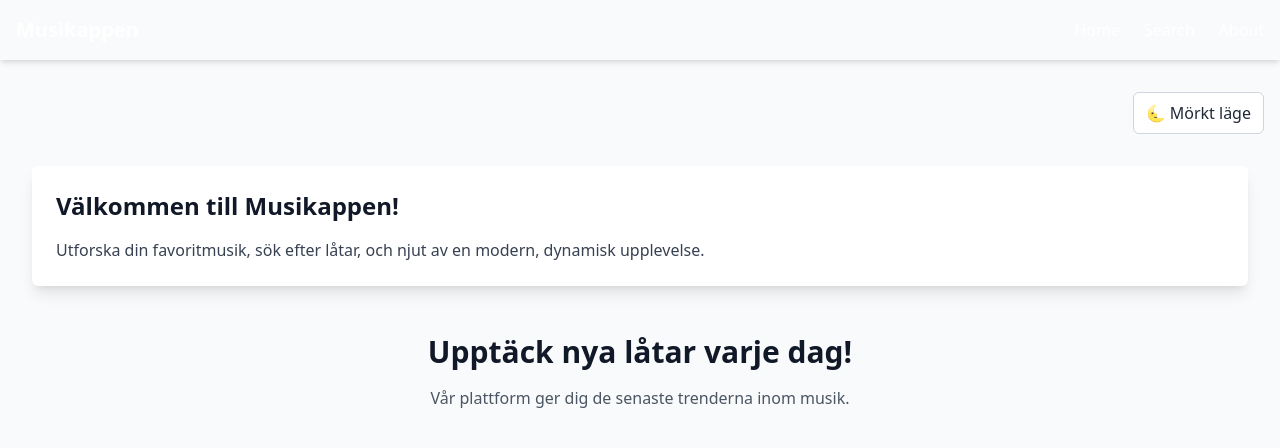
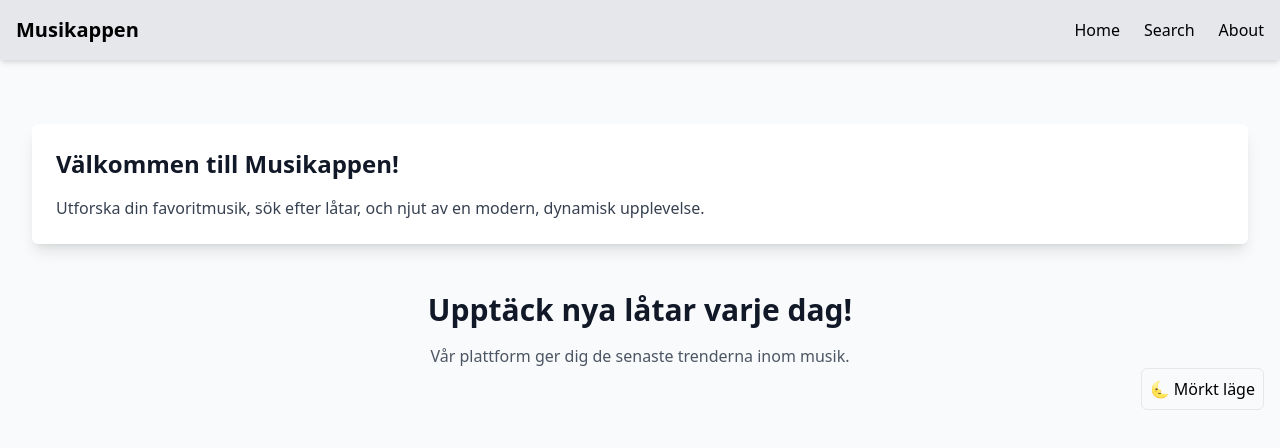
Before and after one commit to Asplund1/React-Inl-mningen, a React (Vite) app in the folder musikapp/: page / in a window 1280 px wide. Shown: the top 448 px of the page. Built offline with nearby package versions, Linux system fonts and the light colour scheme.

Commit message:
lagt till en del saker och ändrat till att hämta data från musicbrainz istället för inkodadade låtar

```diff
--- a/musikapp/src/Components/Navbar.jsx
+++ b/musikapp/src/Components/Navbar.jsx
@@ -2,22 +2,63 @@ import { Link } from "react-router-dom";
 
 export default function Navbar() {
   return (
-      <nav className="bg-primary dark:bg-gray-800 p-4 shadow-md" aria-label="Huvudmeny">
+    <nav className="
+      bg-gray-200
+      dark:bg-gray-800
+      p-4
+      shadow-md
+      transition-colors
+      duration-300
+    ">
       <div className="container mx-auto flex justify-between items-center">
-          <div className="text-white font-bold text-xl">Musikappen</div>
+        {/* Titel */}
+        <div className="text-black dark:text-white font-bold text-xl transition-colors duration-300">
+          Musikappen
+        </div>
+        {/* Länkar */}
         <ul className="flex space-x-6">
           <li>
-              <Link to="/" className="text-white hover:text-accent transition-colors" aria-label="Gå till startsidan">
+            <Link
+              to="/"
+              className="
+                text-black
+                dark:text-white
+                hover:text-blue-600
+                dark:hover:text-yellow-300
+                transition-colors
+                duration-300
+              "
+            >
               Home
             </Link>
           </li>
           <li>
-              <Link to="/search" className="text-white hover:text-accent transition-colors" aria-label="Gå till söksidan">
+            <Link
+              to="/search"
+              className="
+                text-black
+                dark:text-white
+                hover:text-blue-600
+                dark:hover:text-yellow-300
+                transition-colors
+                duration-300
+              "
+            >
               Search
             </Link>
           </li>
           <li>
-              <Link to="/about" className="text-white hover:text-accent transition-colors" aria-label="Gå till om-sidan">
+            <Link
+              to="/about"
+              className="
+                text-black
+                dark:text-white
+                hover:text-blue-600
+                dark:hover:text-yellow-300
+                transition-colors
+                duration-300
+              "
+            >
               About
             </Link>
           </li>
--- a/musikapp/src/Components/ThemeToggle.jsx
+++ b/musikapp/src/Components/ThemeToggle.jsx
@@ -1,8 +1,11 @@
-import { useState, useEffect } from "react";
-
+import { useEffect } from "react";
+import { toggleTheme } from "../Features/ThemeSlice";
+import { useDispatch, useSelector } from "react-redux";
 
 export default function ThemeToggle() {
-    const [darkMode, setDarkMode] = useState(false);
+    const dispatch = useDispatch();
+    const darkMode = useSelector((state) => state.theme.darkMode);
+
 
     useEffect(() => {
       if (darkMode) {
@@ -14,9 +17,15 @@ export default function ThemeToggle() {
 
     return (
       <button
-        onClick={() => setDarkMode(!darkMode)}
-        className="px-3 py-2 border border-gray-300 rounded-md bg-white dark:bg-gray-700 text-gray-800 dark:text-gray-200 transition-colors duration-300"
-        aria-label="Byt tema mellan mörkt och ljust"
+      onClick={() => dispatch(toggleTheme())}
+      className="
+                text-black
+                dark:text-white
+                hover:text-blue-600
+                dark:hover:text-yellow-300
+                transition-colors
+                duration-300
+              p-2 border rounded-md"
       >
         {darkMode ? "🌞 Ljust läge" : "🌜 Mörkt läge"}
       </button>
--- /dev/null
+++ b/musikapp/src/Features/ThemeSlice.js
@@ -0,0 +1,19 @@
+import {createSlice} from "@reduxjs/toolkit";
+
+const initialState = {
+    darkMode: localStorage.getItem("darkMode") === "true",
+};
+
+export const themeSlice = createSlice({
+    name: "theme",
+    initialState,
+    reducers: {
+        toggleTheme: (state) => {
+            state.darkMode = !state.darkMode;
+            localStorage.setItem("darkMode", state.darkMode);
+        },
+    },
+});
+
+export const { toggleTheme } = themeSlice.actions;
+export default themeSlice.reducer;
--- a/musikapp/src/Pages/Home.jsx
+++ b/musikapp/src/Pages/Home.jsx
@@ -1,17 +1,13 @@
 import Navbar from "../Components/Navbar";
-import Card from "../Components/Card";
 import ThemeToggle from "../Components/ThemeToggle";
 import AnimatedCard from "../Components/AnimatedCard";
-
 
 export default function Home() {
   return (
     <div className="min-h-screen bg-gray-50 dark:bg-gray-900 transition-colors duration-300">
       <Navbar />
       <div className="container mx-auto px-4 py-8">
-          <div className="flex justify-end">
-            <ThemeToggle />
-          </div>
+
         <div className="mt-8">
           <AnimatedCard title="Välkommen till Musikappen!">
             <p className="text-gray-700 dark:text-gray-300">
@@ -25,6 +21,9 @@ export default function Home() {
             <p className="mt-4 text-gray-600 dark:text-gray-400">
               Vår plattform ger dig de senaste trenderna inom musik.
             </p>
+            <div className="flex justify-end">
+          <ThemeToggle />
+        </div>
           </div>
         </div>
       </div>
--- a/musikapp/src/Pages/Search.jsx
+++ b/musikapp/src/Pages/Search.jsx
@@ -1,18 +1,52 @@
 import Navbar from "../Components/Navbar";
-import SearchBar from "../Components/SearchBar";
-import SongList from "../Components/SongList";
 
-export default function Search() {
-    return (
-      <div className="min-h-screen bg-gray-50 dark:bg-gray-900 transition-colors duration-300">
-        <Navbar />
-        <div className="container mx-auto px-4 py-8">
-          <h1 className="text-2xl font-bold text-primary dark:text-white mb-4">Sök efter låtar</h1>
-          <SearchBar />
-          <div className="mt-6">
-            <SongList />
-          </div>
-        </div>
+// src/pages/SearchMusicBrainz.jsx
+import { useState } from "react";
+import { searchArtist } from "../services/musicbrainzService";
+
+export default function SearchMusicBrainz() {
+  const [searchTerm, setSearchTerm] = useState("");
+  const [results, setResults] = useState([]);
+  const [error, setError] = useState(null);
+
+  async function handleSearch() {
+    try {
+      setError(null);
+      const artists = await searchArtist(searchTerm);
+      setResults(artists);
+    } catch (err) {
+      setError(err.message);
+    }
+  }
+
+  return (
+    <div className="p-4">
+    <Navbar/>
+      <h1 className="text-2xl font-bold mb-4">Sök i MusicBrainz</h1>
+      <div className="mb-4 flex space-x-2">
+        <input
+          type="text"
+          placeholder="Skriv ett artistnamn..."
+          value={searchTerm}
+          onChange={(e) => setSearchTerm(e.target.value)}
+          className="border p-2 rounded"
+        />
+        <button onClick={handleSearch} className="bg-blue-500 text-white p-2 rounded">
+          Sök
+        </button>
       </div>
-    );
-  }
+
+      {error && <p className="text-red-500">Fel: {error}</p>}
+
+      <ul className="space-y-2">
+        {results.map((artist, index) => (
+          <li key={index} className="border-b py-2">
+            <strong>{artist.name}</strong> <br />
+            <small>Typ: {artist.type || "Okänd"}</small><br />
+            <small>Disambiguation: {artist.disambiguation || "N/A"}</small>
+          </li>
+        ))}
+      </ul>
+    </div>
+  );
+}
--- a/musikapp/src/State/Store.jsx
+++ b/musikapp/src/State/Store.jsx
@@ -1,8 +1,10 @@
 import { configureStore } from "@reduxjs/toolkit";
 import musicReducer from "../Features/musicSlice";
+import Themereducer from "../Features/ThemeSlice";
 
 export const store = configureStore({
   reducer: {
     music: musicReducer,
+    theme: Themereducer,
   },
 });
--- /dev/null
+++ b/musikapp/src/services/musicbrainzService.js
@@ -0,0 +1,19 @@
+// src/services/musicbrainzService.js
+
+// Söker artister i MusicBrainz
+export async function searchArtist(artistName) {
+  // MusicBrainz har en enkel sök-URL:
+  // https://musicbrainz.org/ws/2/artist?query=ABBA&fmt=json
+  const baseUrl = "https://musicbrainz.org/ws/2/artist";
+  const query = `?query=${encodeURIComponent(artistName)}&fmt=json`;
+  const url = `${baseUrl}${query}`;
+
+  const response = await fetch(url);
+  if (!response.ok) {
+    throw new Error(`Nätverksfel: ${response.status} ${response.statusText}`);
+  }
+
+  // MusicBrainz svarar i JSON (om du använder &fmt=json)
+  const data = await response.json();
+  return data.artists || [];
+}
```
Also changed, not shown: 1 other file (tests, documents, lock files or other folders). Lines whose indentation alone changed are shown as unchanged.
